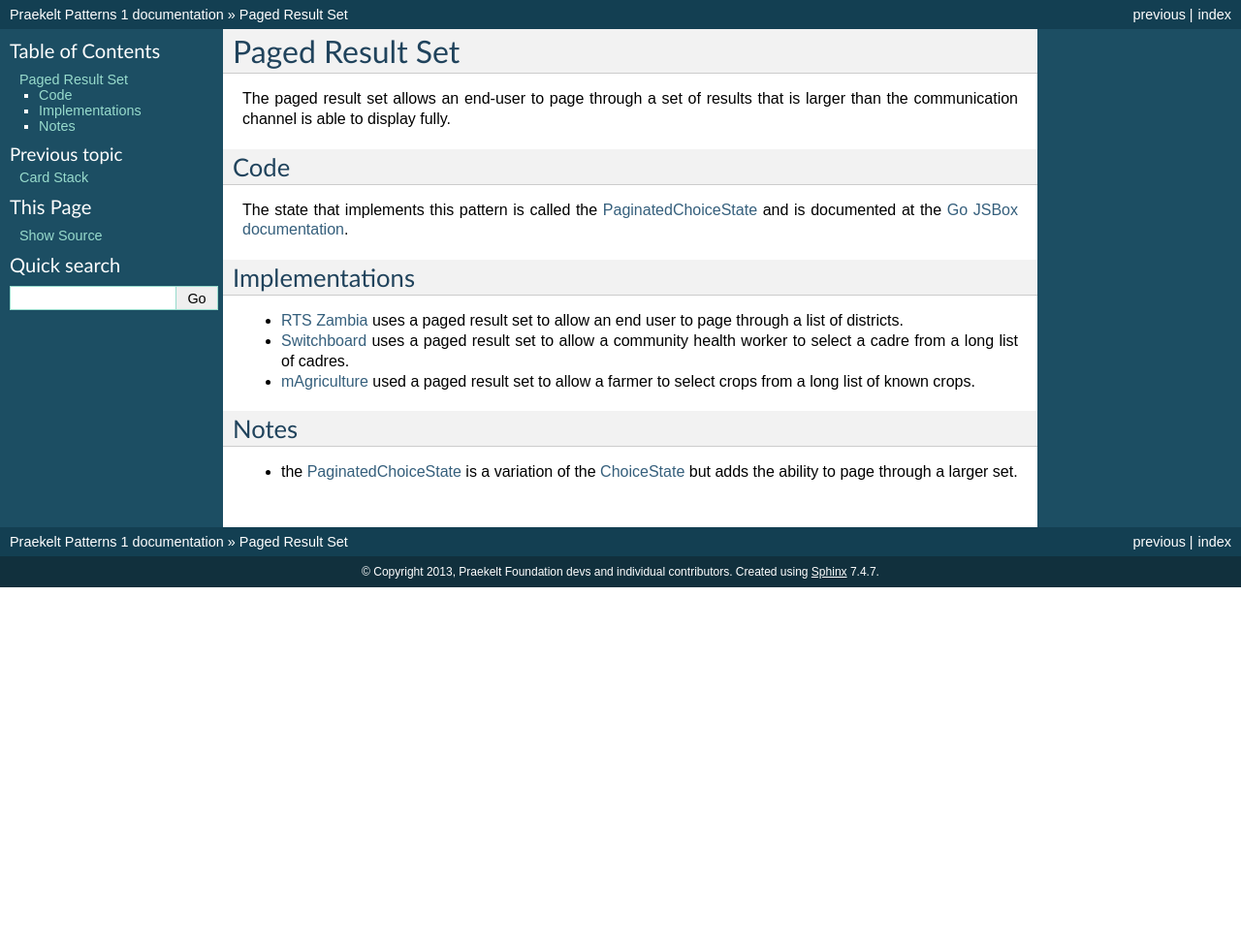
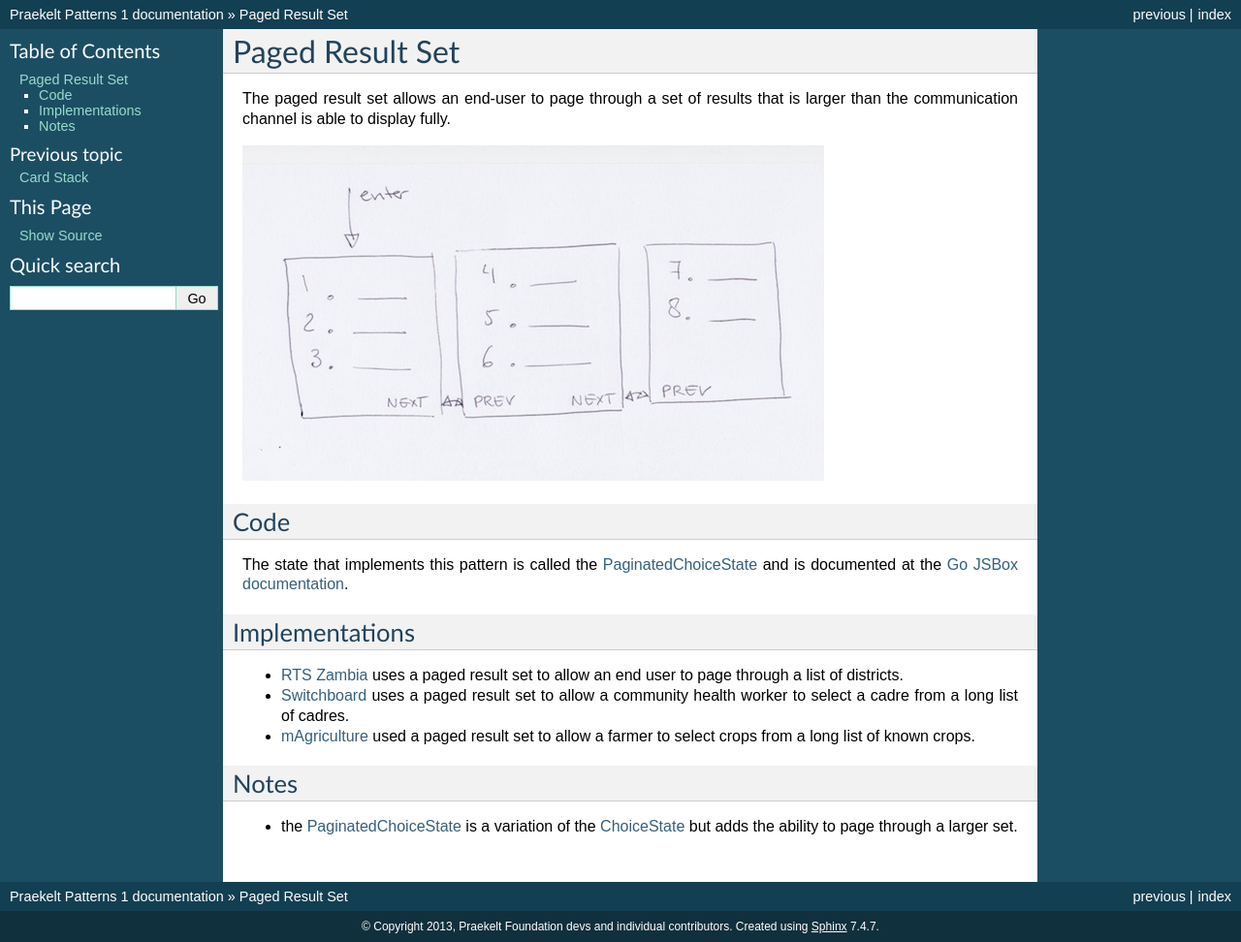
Before and after one commit to praekeltfoundation/patterns, a Sphinx documentation site: the page built from docs/states/paged-result-set.rst, in a window 1280 px wide. Shown: the whole page at 97% size. Built offline with Sphinx 7.4.7, drawn with Linux system fonts in a browser that asks for light colours; before the commit the page ends 900 px from its top, so only the background shows below that.

Commit message:
adding diagram

```diff
--- a/docs/states/paged-result-set.rst
+++ b/docs/states/paged-result-set.rst
@@ -4,6 +4,7 @@ Paged Result Set
 The paged result set allows an end-user to page through a set of results
 that is larger than the communication channel is able to display fully.
 
+.. image:: paged-result-set.jpeg
 
 Code
 ~~~~
```
Also changed, not shown: docs/states/paged-result-set.jpeg (added).
